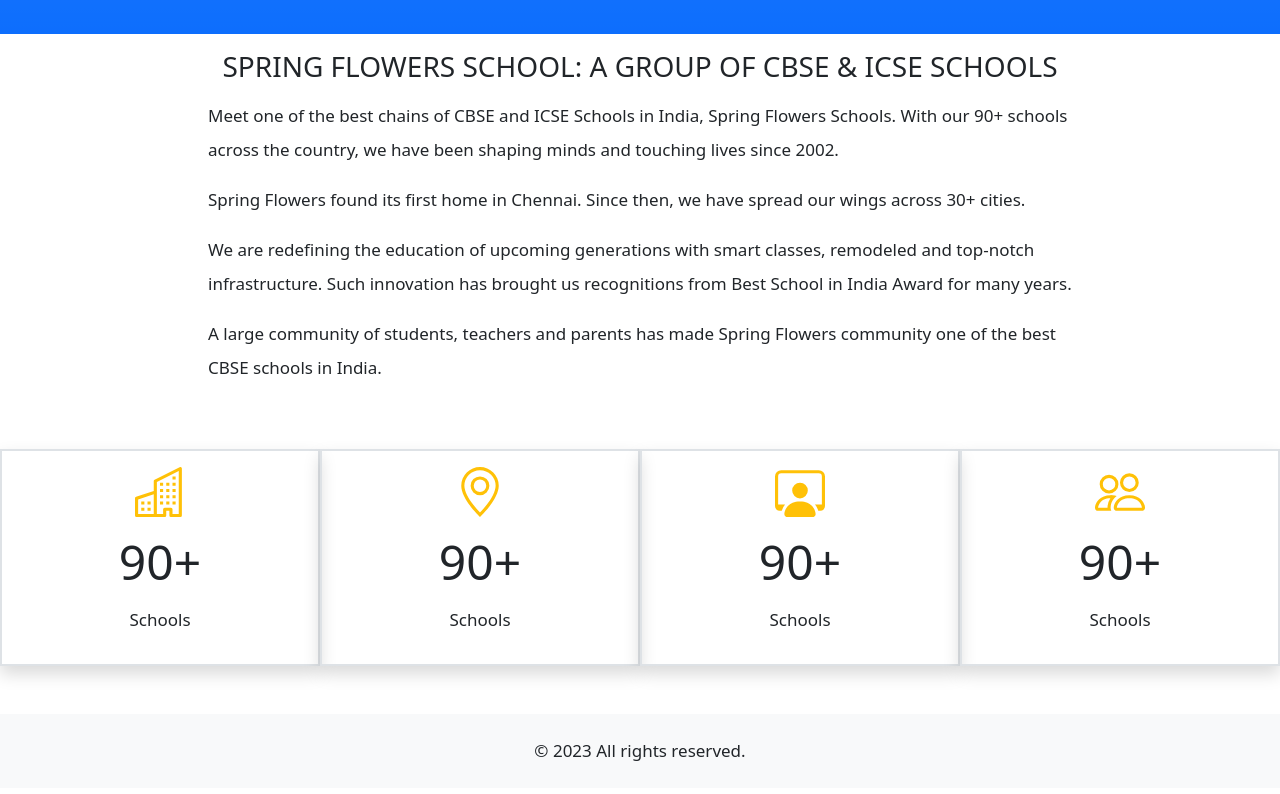
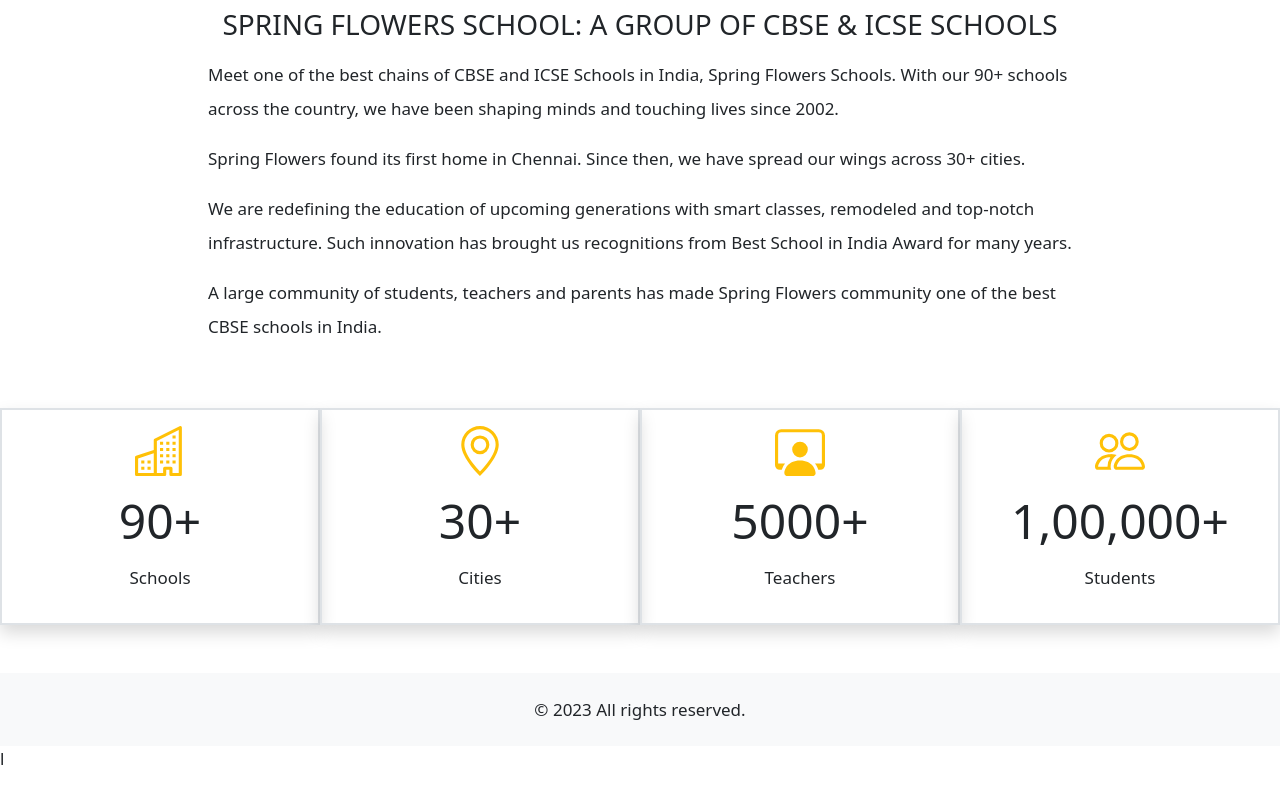
Before and after one commit to VijayalakshmiGanesh/Spring-Flowers-School, a plain HTML site: page welcome.html in a window 1280 px wide. Shown: the part 1020-1814 px from the top of the page. After the commit the page ends 1792 px from the top, so only its background shows below. Drawn offline with nearby package versions, Linux system fonts and the light colour scheme.

Commit message:
updated text in school info box

```diff
--- a/welcome.html
+++ b/welcome.html
@@ -41,7 +41,7 @@
     <hr>
     <main class="text-bg-light">
         <img src="assests/hero-banner.jpg" alt="hero-banner" class="hero-banner">
-        <h3 class="text-primary">Curious about Spring Flowers School for your child?</h3>
+        <!-- <h3 class="text-primary">Curious about Spring Flowers School for your child?</h3> -->
         <div class=" d-flex justify-content-around align-items-center flex-wrap bg-primary bg-gradient py-5">
            <div class="bg-light col-sm-6 col-md-3 shadow py-4 px-2 mx-1 my-3 d-flex justify-content-center align-items-center rounded-2">
             37 Years of Experience
@@ -92,8 +92,8 @@
                   <path d="M8 8a2 2 0 1 1 0-4 2 2 0 0 1 0 4zm0 1a3 3 0 1 0 0-6 3 3 0 0 0 0 6z"/>
                 </svg>
               </p>
-              <p class="display-5">90+</p>
-              <p>Schools</p>
+              <p class="display-5">30+</p>
+              <p>Cities</p>
             </div>
             <div class="info-box border border-2 shadow px-1 py-3 text-center col-sm-6 col-md-3 ">
               <p class="text-warning">
@@ -102,8 +102,8 @@
                   <path d="M2 1a2 2 0 0 0-2 2v9.5A1.5 1.5 0 0 0 1.5 14h.653a5.373 5.373 0 0 1 1.066-2H1V3a1 1 0 0 1 1-1h12a1 1 0 0 1 1 1v9h-2.219c.554.654.89 1.373 1.066 2h.653a1.5 1.5 0 0 0 1.5-1.5V3a2 2 0 0 0-2-2H2Z"/>
                 </svg>
               </p>
-              <p class="display-5">90+</p>
-              <p>Schools</p>
+              <p class="display-5">5000+</p>
+              <p>Teachers</p>
             </div>
             <div class="info-box border border-2 shadow px-1 py-3 text-center col-sm-6 col-md-3 ">
               <p class="text-warning">
@@ -111,8 +111,8 @@
                   <path d="M15 14s1 0 1-1-1-4-5-4-5 3-5 4 1 1 1 1h8Zm-7.978-1A.261.261 0 0 1 7 12.996c.001-.264.167-1.03.76-1.72C8.312 10.629 9.282 10 11 10c1.717 0 2.687.63 3.24 1.276.593.69.758 1.457.76 1.72l-.008.002a.274.274 0 0 1-.014.002H7.022ZM11 7a2 2 0 1 0 0-4 2 2 0 0 0 0 4Zm3-2a3 3 0 1 1-6 0 3 3 0 0 1 6 0ZM6.936 9.28a5.88 5.88 0 0 0-1.23-.247A7.35 7.35 0 0 0 5 9c-4 0-5 3-5 4 0 .667.333 1 1 1h4.216A2.238 2.238 0 0 1 5 13c0-1.01.377-2.042 1.09-2.904.243-.294.526-.569.846-.816ZM4.92 10A5.493 5.493 0 0 0 4 13H1c0-.26.164-1.03.76-1.724.545-.636 1.492-1.256 3.16-1.275ZM1.5 5.5a3 3 0 1 1 6 0 3 3 0 0 1-6 0Zm3-2a2 2 0 1 0 0 4 2 2 0 0 0 0-4Z"/>
                 </svg>
               </p>
-              <p class="display-5">90+</p>
-              <p>Schools</p>
+              <p class="display-5">1,00,000+</p>
+              <p>Students</p>
             </div>
 
           </div>
```
